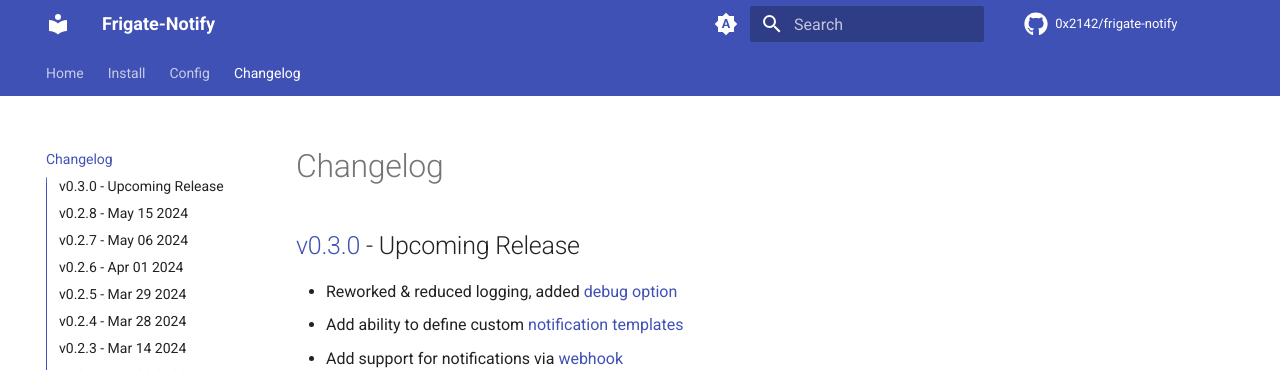
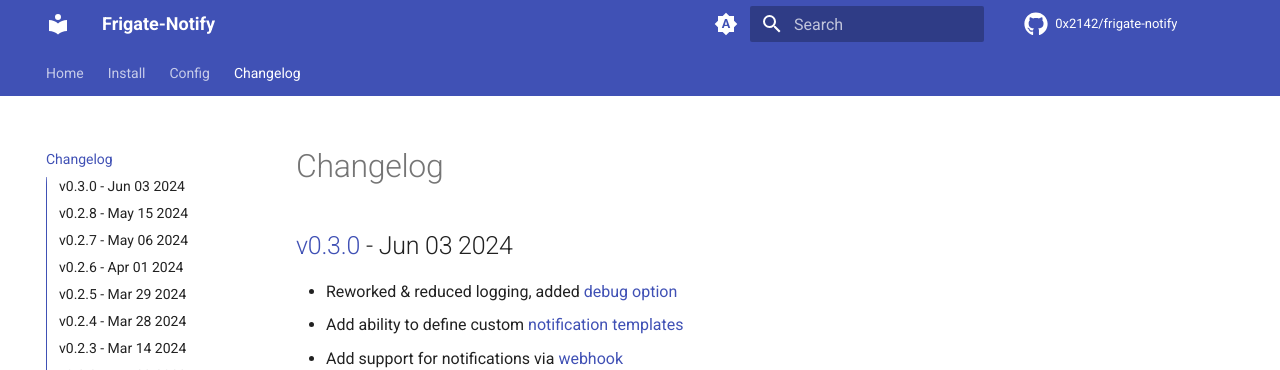
Before and after one commit to 0x2142/frigate-notify, an MkDocs documentation site: the page built from docs/changelog.md, in a window 1280 px wide and 900 px high. Shown: the top 370 px of the window. Built offline with MkDocs 1.6.1 and Material for MkDocs 9.7.7, drawn with Linux system fonts in a browser that asks for light colours; comment, search, counter and statistics services are not loaded; the version menu is left out.

Commit message:
Update changelog.md

```diff
--- a/docs/changelog.md
+++ b/docs/changelog.md
@@ -1,6 +1,6 @@
 # Changelog
 
-## [v0.3.0](https://github.com/0x2142/frigate-notify/releases/tag/v0.3.0) - Upcoming Release
+## [v0.3.0](https://github.com/0x2142/frigate-notify/releases/tag/v0.3.0) - Jun 03 2024
 
  - Reworked & reduced logging, added [debug option](https://frigate-notify.0x2142.com/latest/config/options/)
  - Add ability to define custom [notification templates](https://frigate-notify.0x2142.com/latest/config/templates/#alert-templates)
```
